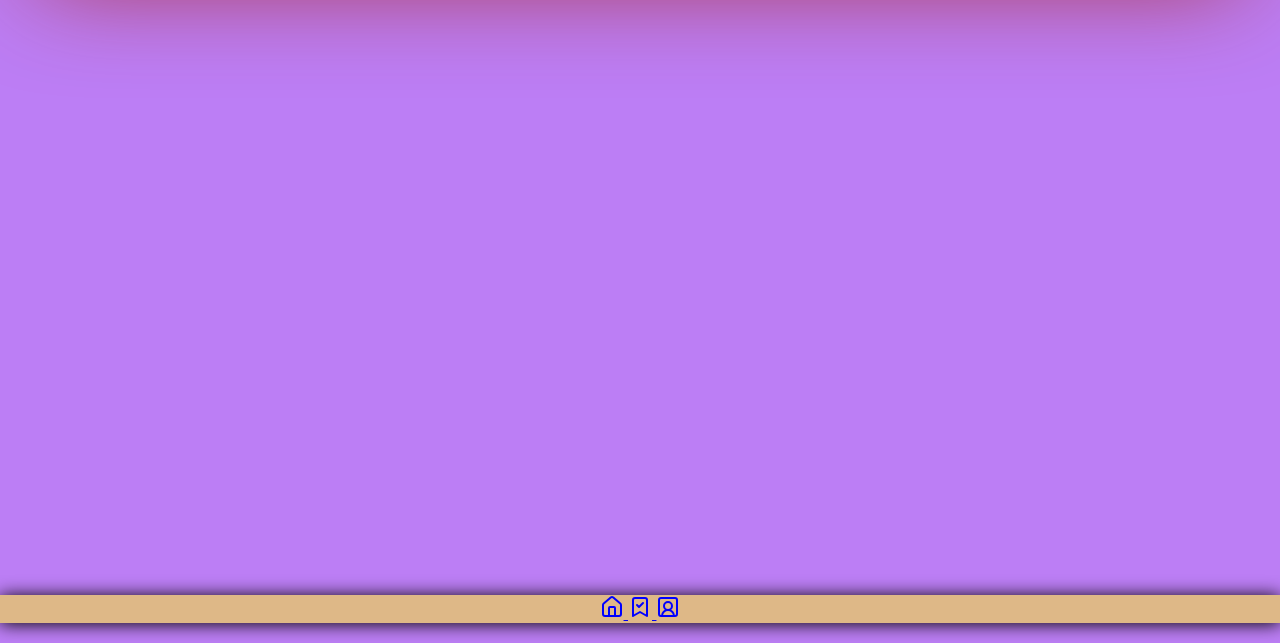
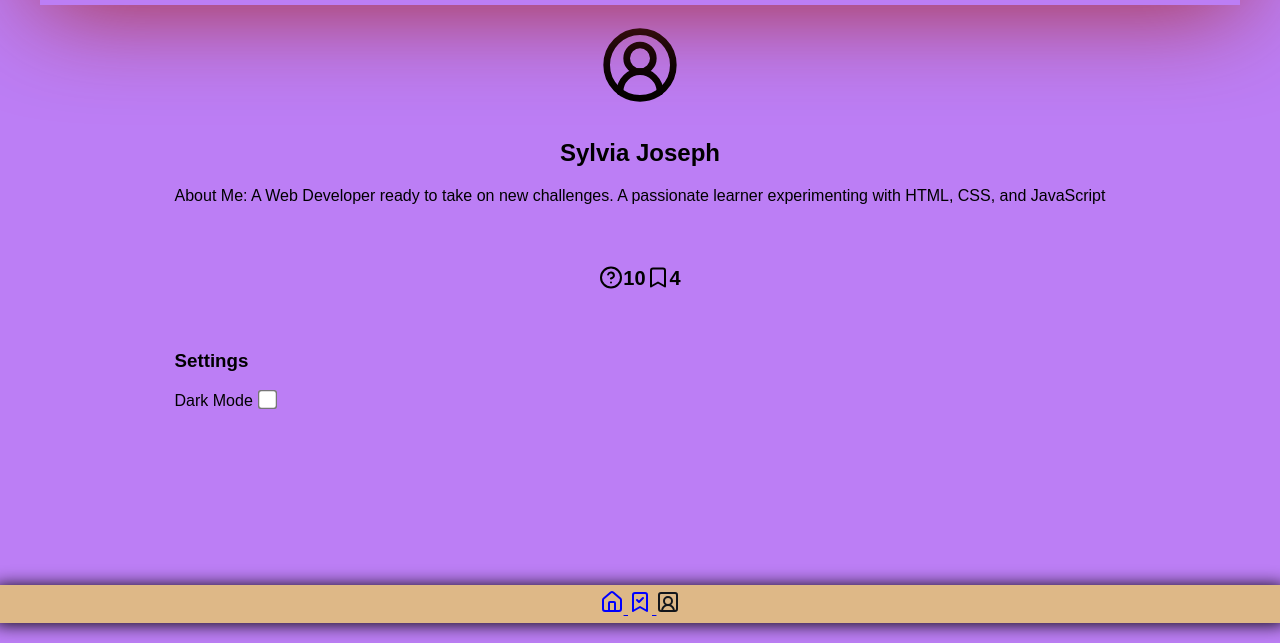
Before and after one commit to sjosephs/sylvia-quiz-app, a plain HTML site: page profile.html in a window 1280 px wide. Shown: the part 157-800 px from the top of the page. Drawn offline with Linux system fonts and the light colour scheme.

Commit message:
Update Profile.html

```diff
--- a/components/navigation.css
+++ b/components/navigation.css
@@ -6,4 +6,9 @@
   background-color: burlywood;
   width: 100%;
   box-shadow: 0 1px 18px;
+  padding: 5px;
 }
+
+.active img {
+  filter: brightness(0.5) sepia(1) hue-rotate(180deg);
+}
--- a/profile.html
+++ b/profile.html
@@ -5,19 +5,49 @@
     <meta name="viewport" content="width=device-width, initial-scale=1.0" />
     <title>Quiz App</title>
     <link rel="stylesheet" href="styles.css" />
+    <link rel="stylesheet" href="global.css" />
+    <link rel="stylesheet" href="components/navigation.css" />
   </head>
 
   <body>
     <header class="quiz_header">
       <section>
-        <h1 class="quiz_title">
-          <img src="./assets/quiz_icon.jpg" alt="logo" width="40" height="40" />
-          Quiz App
-        </h1>
+        <img src="./assets/quiz_icon.jpg" alt="logo" width="40" height="40" />
+        <h1 class="quiz_title">Quiz App</h1>
       </section>
     </header>
 
-    <main></main>
+    <main class="profile">
+      <section>
+        <img
+          src="./assets/circle-user-round.svg"
+          alt="User picture"
+          aria-label="User picture"
+          class="profile-section"
+        />
+        <h2>Sylvia Joseph</h2>
+        <p>
+          About Me: A Web Developer ready to take on new challenges. A
+          passionate learner experimenting with HTML, CSS, and JavaScript
+        </p>
+      </section>
+
+      <section class="counter">
+        <img src="./assets/circle-help.svg" alt="Questions" />
+        <span class="stat-count" id="questions-counter">10</span>
+        <img src="./assets/bookmark.svg" alt="Bookmarks" />
+        <span class="stat-count" id="bookmarks-counter">4</span>
+      </section>
+
+      <section class="settings">
+        <h3>Settings</h3>
+        <label class="dark-mode-switch">
+          Dark Mode
+          <input type="checkbox" id="dark-mode-toggle" />
+        </label>
+      </section>
+    </main>
+
     <footer class="quiz_nav">
       <section>
         <nav>
@@ -27,7 +57,7 @@
           <a href="bookmarks.html">
             <img src="./assets/bookmark-check-blue.svg" alt="bookmarks" />
           </a>
-          <a href="profile.html">
+          <a href="profile.html" class="active">
             <img src="./assets/square-user-round.svg" alt="profile" />
           </a>
         </nav>
--- a/styles.css
+++ b/styles.css
@@ -15,3 +15,44 @@ body {
   background-position: center;
   background-origin: border-box;
 }
+
+.profile {
+  padding: 20px;
+  text-align: center;
+}
+
+.profile-section {
+  width: 80px;
+  height: 80px;
+  border-radius: 50%;
+  margin-bottom: 10px;
+}
+
+.counter {
+  display: flex;
+  justify-content: center;
+  margin: 60px 0;
+}
+
+.stat-count {
+  display: flex;
+  font-size: 20px;
+  font-weight: bold;
+  margin-top: 2px;
+}
+
+.settings {
+  text-align: left;
+  margin-top: 20px;
+}
+
+.dark-mode-switch {
+  display: flexbox;
+  justify-content: space-between;
+  align-items: center;
+  margin: 10px 0;
+}
+
+.dark-mode-switch input {
+  transform: scale(1.5);
+}
```
Also changed, not shown: bookmarks.html (+3 -5 lines), index.html (+5 -7 lines), assets/circle-help.svg (added), assets/circle-user-round.svg (added).
